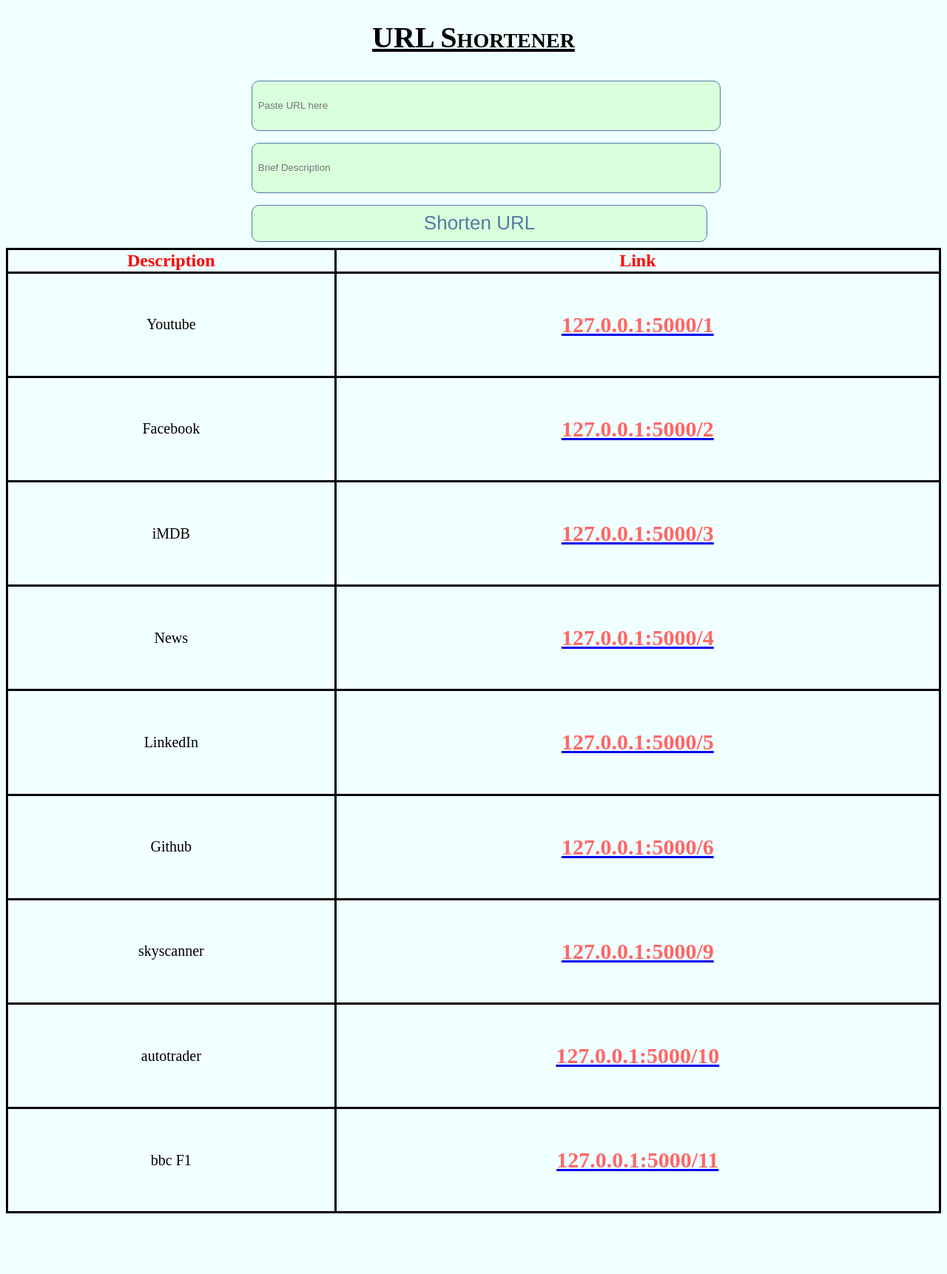
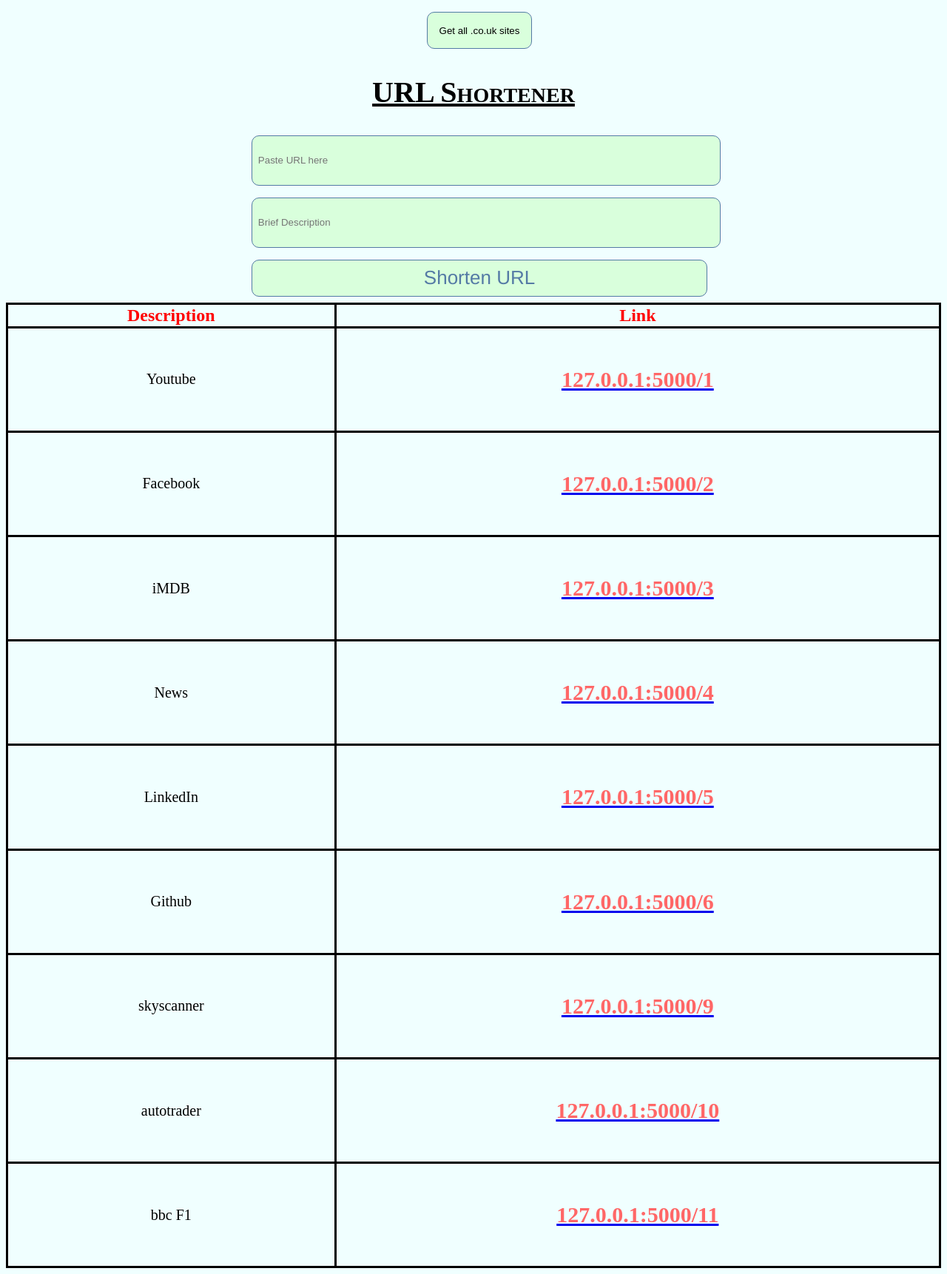
Before and after one commit to YusafOsei-Bonsu/url_shortener, a Flask app: page / in a window 1280 px wide. Shown: the whole page at 74% size. Before the commit the page ends 1640 px from the top, so only its background shows below. Run offline with Flask 2, Linux system fonts and the light colour scheme; data comes from the database, SQL or seed files in the repository; both versions use the stored data as it was after the commit.

Commit message:
add filter to get only .co.uk sites with custom sql execution

```diff
--- a/app.py
+++ b/app.py
@@ -1,6 +1,7 @@
 from flask import Flask, render_template, request, redirect, url_for
 from flask_sqlalchemy import SQLAlchemy
 import requests
+from sqlalchemy import text
 
 app = Flask(__name__)
 app.config['SQLALCHEMY_DATABASE_URI']='sqlite:///urls.db'
@@ -16,6 +17,8 @@ class URL(db.Model):
 @app.route('/')
 def index():
     urls = URL.query.all()
+    print(urls)
+    print(type(urls))
     return render_template("index.html", urls=urls)
 
 @app.route("/save_url", methods=['POST'])
@@ -40,5 +43,15 @@ def reroute(id):
 
     return redirect(new_url, code=302)
 
+@app.route('/_co_uk')
+def get_co_uk():
+    sql = text("select id, url_string, description from url where url_string like '%.co.uk%'")
+    x = db.engine.execute(sql)
+    result = [row for row in x]
+    print(result)
+    print(type(result))
+    return render_template('index.html', urls=result)
+
+
 if __name__ == '__main__':
     app.run(debug=True)
--- a/templates/index.html
+++ b/templates/index.html
@@ -6,6 +6,11 @@
     <title>URL Shortener</title>
 </head>
 <body>
+    <div>
+        <form action="/_co_uk" method="GET">
+            <input type="submit" value="Get all .co.uk sites">
+        </form>
+    </div>
     <div>
         <h1>URL Shortener</h1>
         <form action="/save_url" method="POST">
```
Also changed, not shown: urls.db.
